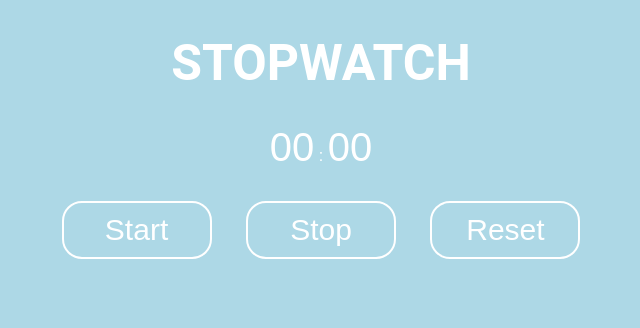
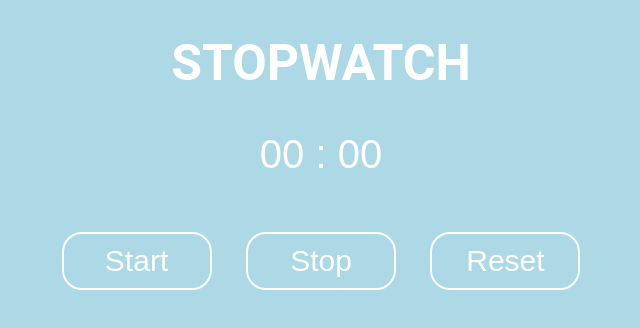
Before and after one commit to ShubhamDhapte/StopWatch, a plain HTML site: page index.html in a window 1280 px wide. Shown: the whole page, without its empty margins (319-959 px from the left). Drawn offline with nearby package versions, Linux system fonts and the light colour scheme; files that its build step writes are made by us from their sources.

Commit message:
Update style.scss

```diff
--- a/style.scss
+++ b/style.scss
@@ -22,7 +22,7 @@ body {
     font-family: "roboto", sans-serif;
     font-size: 50px;
   }
-  #seconds, #tens {
+  #seconds, #tens, p{
     font-size: 40px;
   }
 
```
